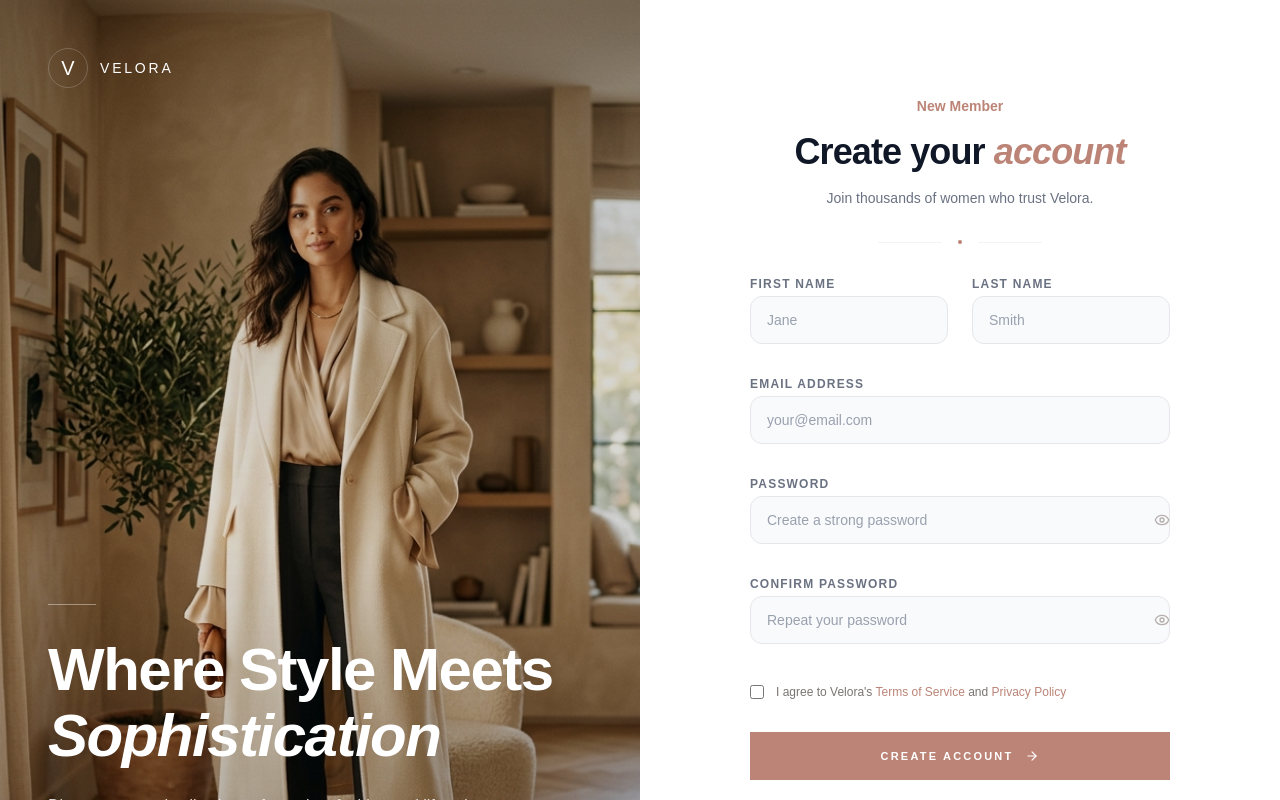
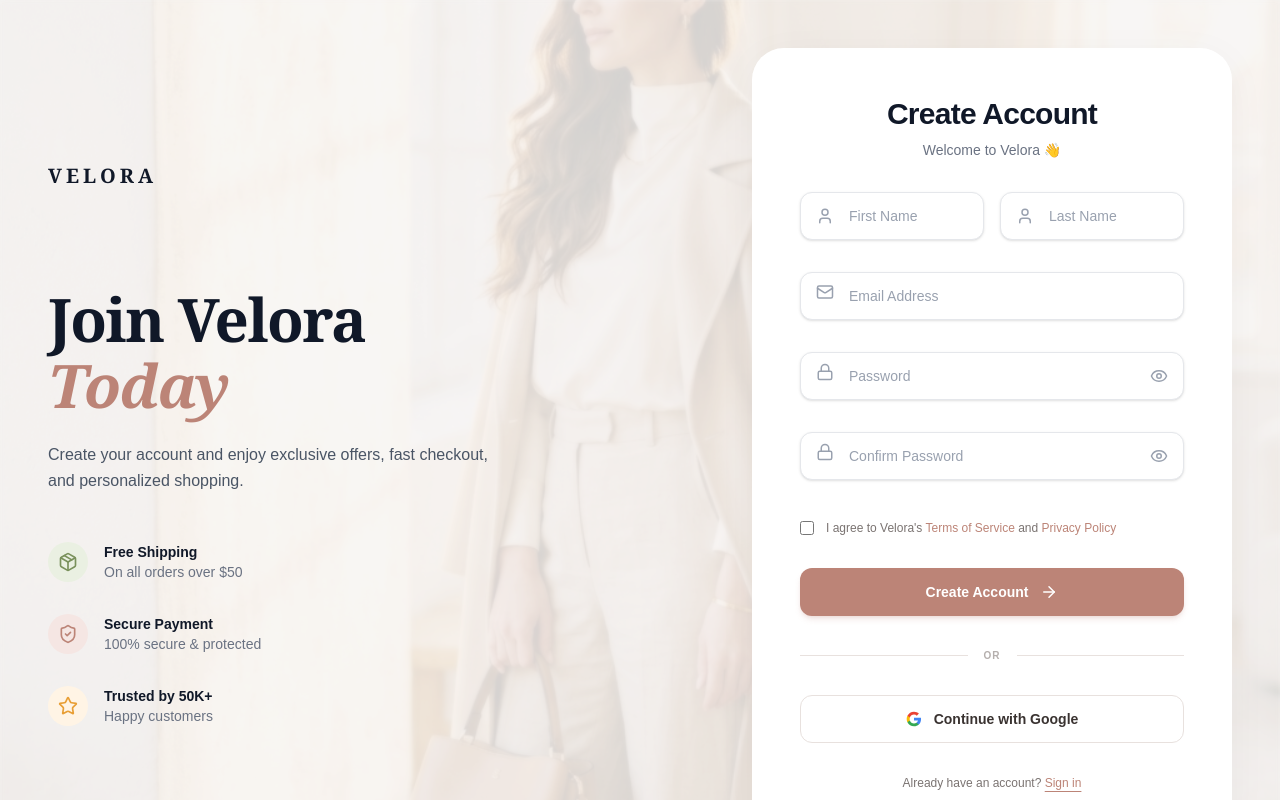
Before and after one commit to faruk-aiub/Velora-frontend, a Next.js app: page /register in a window 1280 px wide. Shown: the top 800 px of the page. Built offline with nearby package versions, Linux system fonts and the light colour scheme; no server answers.

Commit message:
refactor: redesign authentication forms with input icons, updated styling, and simplified layout components

```diff
--- a/src/app/(store)/(auth)/layout.tsx
+++ b/src/app/(store)/(auth)/layout.tsx
@@ -1,6 +1,10 @@
+'use client';
+
 import Image from "next/image";
 import Link from "next/link";
+import { usePathname } from "next/navigation";
 import { Cormorant_Garamond } from 'next/font/google';
+import { Package, ShieldCheck, Star } from 'lucide-react';
 
 const cormorant = Cormorant_Garamond({
   subsets: ["latin"],
@@ -13,69 +17,81 @@
 }: {
   children: React.ReactNode;
 }) {
+  const pathname = usePathname();
+  const isLogin = pathname === '/login';
+
   return (
-    <div className={`min-h-screen flex w-full bg-white ${cormorant.variable}`}>
-      {/* ── Left Hero Panel (Hidden on Mobile) ── */}
-      <div className="hidden lg:flex lg:w-1/2 relative flex-col justify-between overflow-hidden bg-gray-900">
-        {/* Editorial Fashion Image */}
+    <div className={`min-h-screen flex w-full relative bg-[#F9FAFB] ${cormorant.variable}`}>
+      {/* Background Image (subtle) */}
+      <div className="absolute inset-0 z-0">
         <Image
-          src="/auth-hero.png"
+          src="/auth-hero.jpg"
           alt="Premium Fashion"
           fill
           priority
-          className="object-cover object-center"
-          sizes="50vw"
+          className="object-cover object-center opacity-20 mix-blend-multiply"
+          sizes="100vw"
         />
-
-        {/* Soft overlay gradient for subtle contrast */}
-        <div className="absolute inset-0 bg-gradient-to-t from-black/60 via-black/20 to-black/40 mix-blend-multiply opacity-60" />
-
-        {/* Top left Brand */}
-        <div className="relative z-10 p-12">
-          <Link href="/" className="flex items-center gap-3 w-fit group">
-            <div className="w-10 h-10 rounded-full border-[1.5px] border-white/20 flex items-center justify-center backdrop-blur-sm group-hover:bg-white/10 transition-colors">
-              <span className="text-white font-bold text-xl font-light">V</span>
-            </div>
-            <span className="font-sans tracking-[0.2em] text-white text-sm uppercase">Velora</span>
-          </Link>
+        <div className="absolute inset-0 bg-[#F5F2F0]/60 backdrop-blur-[2px]" />
       </div>
 
-        {/* Bottom Text Content */}
-        <div className="relative z-10 p-12">
-          <div className="w-12 h-[1px] bg-white/40 mb-8" />
-          <h2 className="font-bold text-5xl md:text-6xl text-white mb-6 tracking-tight leading-[1.1]">
-            Where Style Meets <br />
-            <span className="italic">Sophistication</span>
+      <div className="relative z-10 w-full max-w-[1400px] mx-auto flex flex-col lg:flex-row items-center justify-center p-6 lg:p-12 gap-12 lg:gap-24">
+
+        {/* ── Left Content Panel ── */}
+        <div className="flex-1 w-full max-w-lg lg:max-w-none pt-12 lg:pt-0">
+          <Link href="/" className="inline-block mb-16 lg:mb-24">
+            <span className="font-serif tracking-[0.2em] text-gray-900 text-xl uppercase font-bold">Velora</span>
+          </Link>
+
+          <h2 className="font-serif font-bold text-5xl md:text-6xl text-gray-900 mb-6 tracking-tight leading-[1.1]">
+            {isLogin ? (
+              <>Welcome <br /> Back to <span className="italic text-[#BC8477]">Velora</span></>
+            ) : (
+              <>Join Velora <br /><span className="italic text-[#BC8477]">Today</span></>
+            )}
           </h2>
-          <p className="text-white/80 text-sm md:text-base font-medium max-w-md mb-12 leading-relaxed">
-            Discover curated collections of premium fashion and lifestyle pieces, crafted for the modern woman who knows her worth.
+
+          <p className="text-gray-600 text-base font-medium max-w-md mb-12 leading-relaxed">
+            {isLogin
+              ? "Sign in to access your exclusive offers, fast checkout, and personalized shopping experience."
+              : "Create your account and enjoy exclusive offers, fast checkout, and personalized shopping."}
           </p>
 
-          <div className="flex gap-10">
-            <div className="flex items-center gap-2">
-              <div className="w-1 h-1 bg-white/60" />
-              <span className="text-white/80 text-[10px] uppercase tracking-widest font-semibold">Free<br/>Shipping</span>
+          <div className="space-y-8">
+            <div className="flex items-start gap-4">
+              <div className="w-10 h-10 rounded-full bg-[#EAF0E2] flex items-center justify-center text-[#7A915C] shrink-0">
+                <Package size={20} />
               </div>
-            <div className="flex items-center gap-2">
-              <div className="w-1 h-1 bg-white/60" />
-              <span className="text-white/80 text-[10px] uppercase tracking-widest font-semibold">Easy<br/>Returns</span>
-            </div>
-            <div className="flex items-center gap-2">
-              <div className="w-1 h-1 bg-white/60" />
-              <span className="text-white/80 text-[10px] uppercase tracking-widest font-semibold">Premium<br/>Quality</span>
+              <div>
+                <h4 className="text-sm font-bold text-gray-900">Free Shipping</h4>
+                <p className="text-sm text-gray-500 font-medium">On all orders over $50</p>
               </div>
             </div>
 
-          <div className="w-full h-[1px] bg-white/20 mt-12 mb-4" />
-          <p className="text-[10px] text-white/50 uppercase tracking-widest">
-            © 2026 Velora · Premium Fashion
-          </p>
+            <div className="flex items-start gap-4">
+              <div className="w-10 h-10 rounded-full bg-[#F5E6E3] flex items-center justify-center text-[#BC8477] shrink-0">
+                <ShieldCheck size={20} />
+              </div>
+              <div>
+                <h4 className="text-sm font-bold text-gray-900">Secure Payment</h4>
+                <p className="text-sm text-gray-500 font-medium">100% secure & protected</p>
               </div>
             </div>
 
-      {/* ── Right Form Panel ── */}
-      <div className="w-full lg:w-1/2 flex items-center justify-center p-6 sm:p-12 md:p-24 overflow-y-auto bg-white">
-        <div className="w-full max-w-md">
+            <div className="flex items-start gap-4">
+              <div className="w-10 h-10 rounded-full bg-[#FFF4E5] flex items-center justify-center text-[#E89E34] shrink-0">
+                <Star size={20} />
+              </div>
+              <div>
+                <h4 className="text-sm font-bold text-gray-900">Trusted by 50K+</h4>
+                <p className="text-sm text-gray-500 font-medium">Happy customers</p>
+              </div>
+            </div>
+          </div>
+        </div>
+
+        {/* ── Right Form Panel (White Card) ── */}
+        <div className="w-full max-w-md lg:max-w-[480px] bg-white rounded-[32px] p-8 md:p-12 shadow-[0_8px_40px_rgba(0,0,0,0.04)]">
           {children}
         </div>
       </div>
--- a/src/app/(store)/(auth)/login/page.tsx
+++ b/src/app/(store)/(auth)/login/page.tsx
@@ -7,7 +7,7 @@
 import { zodResolver } from '@hookform/resolvers/zod';
 import { useMutation } from '@tanstack/react-query';
 import { toast } from 'sonner';
-import { Eye, EyeOff, Loader2, ArrowRight } from 'lucide-react';
+import { Eye, EyeOff, Loader2, ArrowRight, Mail, Lock } from 'lucide-react';
 import { motion } from 'framer-motion';
 import { loginSchema, type LoginFormValues } from '@/lib/validators/auth.schema';
 import { authService } from '@/services/auth.service';
@@ -98,34 +98,24 @@
   return (
     <div className="w-full max-w-[420px] mx-auto">
       <motion.div {...item(0)} className="text-center mb-8">
-        <h3 className="text-sm font-bold text-[#BC8477] mb-4">
+        <h1 className="font-bold text-3xl text-gray-900 tracking-tight mb-2">
           Welcome Back
-        </h3>
-        <h1 className="font-bold text-4xl text-gray-900 tracking-tight mb-4">
-          Sign in to <span className="text-[#BC8477] italic">Velora</span>
         </h1>
         <p className="text-sm text-gray-500 font-medium">
-          Enter your credentials to access your account.
+          Sign in to Velora 👋
         </p>
-
-        {/* Divider */}
-        <div className="flex items-center justify-center gap-4 mt-8">
-          <div className="w-16 h-[1px] bg-gray-100" />
-          <div className="w-1 h-1 rounded-full bg-[#BC8477]" />
-          <div className="w-16 h-[1px] bg-gray-100" />
-        </div>
       </motion.div>
 
       <form onSubmit={handleSubmit(onSubmit)} className="space-y-6">
-        <motion.div {...item(0.1)} className="space-y-1 relative group">
-          <label htmlFor="email" className="block text-xs font-bold text-gray-500 uppercase tracking-widest">
-            Email Address
-          </label>
+        <motion.div {...item(0.1)} className="relative group pt-2">
+          <div className="absolute left-4 top-1/2 -translate-y-1/2 text-gray-400">
+            <Mail size={18} />
+          </div>
           <input
             id="email"
             type="email"
-            placeholder="your@email.com"
-            className="w-full h-12 bg-gray-50 rounded-xl px-4 text-sm text-gray-900 border border-gray-200 transition-all focus:outline-none focus:ring-2 focus:ring-[#BC8477]/20 focus:border-[#BC8477] placeholder:text-gray-400"
+            placeholder="Email Address"
+            className="w-full h-12 bg-white rounded-xl pl-12 pr-4 text-sm text-gray-900 border border-gray-200 transition-all focus:outline-none focus:ring-2 focus:ring-[#BC8477]/20 focus:border-[#BC8477] placeholder:text-gray-400 shadow-sm"
             style={{ borderColor: errors.email ? '#E46962' : undefined }}
             {...register('email')}
           />
@@ -134,25 +124,25 @@
           )}
         </motion.div>
 
-        <motion.div {...item(0.2)} className="space-y-1 relative pt-2">
-          <label htmlFor="password" className="block text-xs font-bold text-gray-500 uppercase tracking-widest">
-            Password
-          </label>
+        <motion.div {...item(0.2)} className="relative group pt-2">
+          <div className="absolute left-4 top-1/2 -translate-y-1/2 text-gray-400 z-10">
+            <Lock size={18} />
+          </div>
           <div className="relative">
             <input
               id="password"
               type={showPassword ? 'text' : 'password'}
-              placeholder="Enter your password"
-              className="w-full h-12 bg-gray-50 rounded-xl px-4 text-sm text-gray-900 border border-gray-200 transition-all focus:outline-none focus:ring-2 focus:ring-[#BC8477]/20 focus:border-[#BC8477] placeholder:text-gray-400 pr-10"
+              placeholder="Password"
+              className="w-full h-12 bg-white rounded-xl pl-12 pr-12 text-sm text-gray-900 border border-gray-200 transition-all focus:outline-none focus:ring-2 focus:ring-[#BC8477]/20 focus:border-[#BC8477] placeholder:text-gray-400 shadow-sm"
               style={{ borderColor: errors.password ? '#E46962' : undefined }}
               {...register('password')}
             />
             <button
               type="button"
               onClick={() => setShowPassword(!showPassword)}
-              className="absolute right-0 top-1/2 -translate-y-1/2 text-[#B5AFAD] hover:text-[#3A3331] transition-colors"
+              className="absolute right-4 top-1/2 -translate-y-1/2 text-gray-400 hover:text-gray-600 transition-colors"
             >
-              {showPassword ? <EyeOff size={16} /> : <Eye size={16} />}
+              {showPassword ? <EyeOff size={18} /> : <Eye size={18} />}
             </button>
           </div>
           {errors.password && (
@@ -183,12 +173,12 @@
           <button
             type="submit"
             disabled={isPending}
-            className="w-full h-12 bg-[#BC8477] text-white text-[11px] font-bold tracking-[0.2em] uppercase hover:bg-[#9A6B60] transition-all duration-300 flex items-center justify-center gap-3 disabled:opacity-70 disabled:pointer-events-none"
+            className="w-full h-12 bg-[#BC8477] text-white text-sm font-semibold rounded-xl hover:bg-[#9A6B60] transition-all duration-300 flex items-center justify-center gap-3 disabled:opacity-70 disabled:pointer-events-none shadow-md shadow-[#BC8477]/20"
           >
             {isPending ? <Loader2 size={16} className="animate-spin" /> : (
               <>
-                SIGN IN
-                <ArrowRight size={14} />
+                Sign In
+                <ArrowRight size={18} />
               </>
             )}
           </button>
@@ -209,7 +199,7 @@
           onClick={handleGoogleLogin}
           type="button"
           disabled={isPending}
-          className="w-full h-12 bg-white border border-[#E8E1DE] text-[#3A3331] text-[11px] font-bold tracking-wider hover:bg-[#F5F2F0] transition-all duration-300 flex items-center justify-center gap-3 disabled:opacity-70"
+          className="w-full h-12 bg-white border border-[#E8E1DE] rounded-xl text-[#3A3331] text-sm font-semibold hover:bg-[#F5F2F0] transition-all duration-300 flex items-center justify-center gap-3 disabled:opacity-70"
         >
           <svg className="w-4 h-4" viewBox="0 0 24 24">
             <path d="M22.56 12.25c0-.78-.07-1.53-.2-2.25H12v4.26h5.92c-.26 1.37-1.04 2.53-2.21 3.31v2.77h3.57c2.08-1.92 3.28-4.74 3.28-8.09z" fill="#4285F4" />
--- a/src/app/(store)/(auth)/register/page.tsx
+++ b/src/app/(store)/(auth)/register/page.tsx
@@ -6,7 +6,7 @@
 import { useForm } from 'react-hook-form';
 import { zodResolver } from '@hookform/resolvers/zod';
 import { toast } from 'sonner';
-import { Eye, EyeOff, Loader2, ArrowRight } from 'lucide-react';
+import { Eye, EyeOff, Loader2, ArrowRight, User, Mail, Lock } from 'lucide-react';
 import { motion } from 'framer-motion';
 import { registerSchema, type RegisterFormValues } from '@/lib/validators/auth.schema';
 import { auth } from '@/lib/firebase';
@@ -100,48 +100,38 @@
   return (
     <div className="w-full max-w-[420px] mx-auto">
       <motion.div {...item(0)} className="text-center mb-8">
-        <h3 className="text-sm font-bold text-[#BC8477] mb-4">
-          New Member
-        </h3>
-        <h1 className="font-bold text-4xl text-gray-900 tracking-tight mb-4">
-          Create your <span className="text-[#BC8477] italic">account</span>
+        <h1 className="font-bold text-3xl text-gray-900 tracking-tight mb-2">
+          Create Account
         </h1>
         <p className="text-sm text-gray-500 font-medium">
-          Join thousands of women who trust Velora.
+          Welcome to Velora 👋
         </p>
-
-        {/* Divider */}
-        <div className="flex items-center justify-center gap-4 mt-8">
-          <div className="w-16 h-[1px] bg-gray-100" />
-          <div className="w-1 h-1 rounded-full bg-[#BC8477]" />
-          <div className="w-16 h-[1px] bg-gray-100" />
-        </div>
       </motion.div>
 
       <form onSubmit={handleSubmit(onSubmit)} className="space-y-6">
 
-        <div className="grid grid-cols-2 gap-6">
-          <motion.div {...item(0.1)} className="space-y-1 relative group">
-            <label htmlFor="first_name" className="block text-xs font-bold text-gray-500 uppercase tracking-widest">
-              First Name
-            </label>
+        <div className="grid grid-cols-2 gap-4">
+          <motion.div {...item(0.1)} className="relative group">
+            <div className="absolute left-4 top-1/2 -translate-y-1/2 text-gray-400">
+              <User size={18} />
+            </div>
             <input
               id="first_name"
-              placeholder="Jane"
-              className="w-full h-12 bg-gray-50 rounded-xl px-4 text-sm text-gray-900 border border-gray-200 transition-all focus:outline-none focus:ring-2 focus:ring-[#BC8477]/20 focus:border-[#BC8477] placeholder:text-gray-400"
+              placeholder="First Name"
+              className="w-full h-12 bg-white rounded-xl pl-12 pr-4 text-sm text-gray-900 border border-gray-200 transition-all focus:outline-none focus:ring-2 focus:ring-[#BC8477]/20 focus:border-[#BC8477] placeholder:text-gray-400 shadow-sm"
               style={{ borderColor: errors.first_name ? '#E46962' : undefined }}
               {...register('first_name')}
             />
             {errors.first_name && <p className="text-xs text-[#E46962] mt-1 absolute -bottom-5">{errors.first_name.message}</p>}
           </motion.div>
-          <motion.div {...item(0.2)} className="space-y-1 relative group">
-            <label htmlFor="last_name" className="block text-xs font-bold text-gray-500 uppercase tracking-widest">
-              Last Name
-            </label>
+          <motion.div {...item(0.2)} className="relative group">
+            <div className="absolute left-4 top-1/2 -translate-y-1/2 text-gray-400">
+              <User size={18} />
+            </div>
             <input
               id="last_name"
-              placeholder="Smith"
-              className="w-full h-12 bg-gray-50 rounded-xl px-4 text-sm text-gray-900 border border-gray-200 transition-all focus:outline-none focus:ring-2 focus:ring-[#BC8477]/20 focus:border-[#BC8477] placeholder:text-gray-400"
+              placeholder="Last Name"
+              className="w-full h-12 bg-white rounded-xl pl-12 pr-4 text-sm text-gray-900 border border-gray-200 transition-all focus:outline-none focus:ring-2 focus:ring-[#BC8477]/20 focus:border-[#BC8477] placeholder:text-gray-400 shadow-sm"
               style={{ borderColor: errors.last_name ? '#E46962' : undefined }}
               {...register('last_name')}
             />
@@ -149,64 +139,64 @@
           </motion.div>
         </div>
 
-        <motion.div {...item(0.3)} className="space-y-1 relative group pt-2">
-          <label htmlFor="email" className="block text-xs font-bold text-gray-500 uppercase tracking-widest">
-            Email Address
-          </label>
+        <motion.div {...item(0.3)} className="relative group pt-2">
+          <div className="absolute left-4 top-1/2 -translate-y-1/2 text-gray-400">
+            <Mail size={18} />
+          </div>
           <input
             id="email"
             type="email"
-            placeholder="your@email.com"
-            className="w-full h-12 bg-gray-50 rounded-xl px-4 text-sm text-gray-900 border border-gray-200 transition-all focus:outline-none focus:ring-2 focus:ring-[#BC8477]/20 focus:border-[#BC8477] placeholder:text-gray-400"
+            placeholder="Email Address"
+            className="w-full h-12 bg-white rounded-xl pl-12 pr-4 text-sm text-gray-900 border border-gray-200 transition-all focus:outline-none focus:ring-2 focus:ring-[#BC8477]/20 focus:border-[#BC8477] placeholder:text-gray-400 shadow-sm"
             style={{ borderColor: errors.email ? '#E46962' : undefined }}
             {...register('email')}
           />
           {errors.email && <p className="text-xs text-[#E46962] mt-1 absolute -bottom-5">{errors.email.message}</p>}
         </motion.div>
 
-        <motion.div {...item(0.4)} className="space-y-1 relative group pt-2">
-          <label htmlFor="password" className="block text-xs font-bold text-gray-500 uppercase tracking-widest">
-            Password
-          </label>
+        <motion.div {...item(0.4)} className="relative group pt-2">
+          <div className="absolute left-4 top-1/2 -translate-y-1/2 text-gray-400 z-10">
+            <Lock size={18} />
+          </div>
           <div className="relative">
             <input
               id="password"
               type={showPassword ? 'text' : 'password'}
-              placeholder="Create a strong password"
-              className="w-full h-12 bg-gray-50 rounded-xl px-4 text-sm text-gray-900 border border-gray-200 transition-all focus:outline-none focus:ring-2 focus:ring-[#BC8477]/20 focus:border-[#BC8477] placeholder:text-gray-400 pr-10"
+              placeholder="Password"
+              className="w-full h-12 bg-white rounded-xl pl-12 pr-12 text-sm text-gray-900 border border-gray-200 transition-all focus:outline-none focus:ring-2 focus:ring-[#BC8477]/20 focus:border-[#BC8477] placeholder:text-gray-400 shadow-sm"
               style={{ borderColor: errors.password ? '#E46962' : undefined }}
               {...register('password')}
             />
             <button
               type="button"
               onClick={() => setShowPassword(!showPassword)}
-              className="absolute right-0 top-1/2 -translate-y-1/2 text-[#B5AFAD] hover:text-[#3A3331] transition-colors"
+              className="absolute right-4 top-1/2 -translate-y-1/2 text-gray-400 hover:text-gray-600 transition-colors"
             >
-              {showPassword ? <EyeOff size={16} /> : <Eye size={16} />}
+              {showPassword ? <EyeOff size={18} /> : <Eye size={18} />}
             </button>
           </div>
           {errors.password && <p className="text-xs text-[#E46962] mt-1 absolute -bottom-5">{errors.password.message}</p>}
         </motion.div>
 
-        <motion.div {...item(0.5)} className="space-y-1 relative group pt-2">
-          <label htmlFor="confirmPassword" className="block text-xs font-bold text-gray-500 uppercase tracking-widest">
-            Confirm Password
-          </label>
+        <motion.div {...item(0.5)} className="relative group pt-2">
+          <div className="absolute left-4 top-1/2 -translate-y-1/2 text-gray-400 z-10">
+            <Lock size={18} />
+          </div>
           <div className="relative">
             <input
               id="confirmPassword"
               type={showConfirmPassword ? 'text' : 'password'}
-              placeholder="Repeat your password"
-              className="w-full h-12 bg-gray-50 rounded-xl px-4 text-sm text-gray-900 border border-gray-200 transition-all focus:outline-none focus:ring-2 focus:ring-[#BC8477]/20 focus:border-[#BC8477] placeholder:text-gray-400 pr-10"
+              placeholder="Confirm Password"
+              className="w-full h-12 bg-white rounded-xl pl-12 pr-12 text-sm text-gray-900 border border-gray-200 transition-all focus:outline-none focus:ring-2 focus:ring-[#BC8477]/20 focus:border-[#BC8477] placeholder:text-gray-400 shadow-sm"
               style={{ borderColor: errors.confirmPassword ? '#E46962' : undefined }}
               {...register('confirmPassword')}
             />
             <button
               type="button"
               onClick={() => setShowConfirmPassword(!showConfirmPassword)}
-              className="absolute right-0 top-1/2 -translate-y-1/2 text-[#B5AFAD] hover:text-[#3A3331] transition-colors"
+              className="absolute right-4 top-1/2 -translate-y-1/2 text-gray-400 hover:text-gray-600 transition-colors"
             >
-              {showConfirmPassword ? <EyeOff size={16} /> : <Eye size={16} />}
+              {showConfirmPassword ? <EyeOff size={18} /> : <Eye size={18} />}
             </button>
           </div>
           {errors.confirmPassword && <p className="text-xs text-[#E46962] mt-1 absolute -bottom-5">{errors.confirmPassword.message}</p>}
@@ -229,12 +219,12 @@
           <button
             type="submit"
             disabled={isPending}
-            className="w-full h-12 bg-[#BC8477] text-white text-[11px] font-bold tracking-[0.2em] uppercase hover:bg-[#9A6B60] transition-all duration-300 flex items-center justify-center gap-3 disabled:opacity-70 disabled:pointer-events-none"
+            className="w-full h-12 bg-[#BC8477] text-white text-sm font-semibold rounded-xl hover:bg-[#9A6B60] transition-all duration-300 flex items-center justify-center gap-3 disabled:opacity-70 disabled:pointer-events-none shadow-md shadow-[#BC8477]/20"
           >
             {isPending ? <Loader2 size={16} className="animate-spin" /> : (
               <>
-                CREATE ACCOUNT
-                <ArrowRight size={14} />
+                Create Account
+                <ArrowRight size={18} />
               </>
             )}
           </button>
@@ -255,7 +245,7 @@
           onClick={handleGoogleLogin}
           type="button"
           disabled={isPending}
-          className="w-full h-12 bg-white border border-[#E8E1DE] text-[#3A3331] text-[11px] font-bold tracking-wider hover:bg-[#F5F2F0] transition-all duration-300 flex items-center justify-center gap-3 disabled:opacity-70"
+          className="w-full h-12 bg-white border border-[#E8E1DE] rounded-xl text-[#3A3331] text-sm font-semibold hover:bg-[#F5F2F0] transition-all duration-300 flex items-center justify-center gap-3 disabled:opacity-70"
         >
           <svg className="w-4 h-4" viewBox="0 0 24 24">
             <path d="M22.56 12.25c0-.78-.07-1.53-.2-2.25H12v4.26h5.92c-.26 1.37-1.04 2.53-2.21 3.31v2.77h3.57c2.08-1.92 3.28-4.74 3.28-8.09z" fill="#4285F4" />
```
Lines whose indentation alone changed are shown as unchanged.
